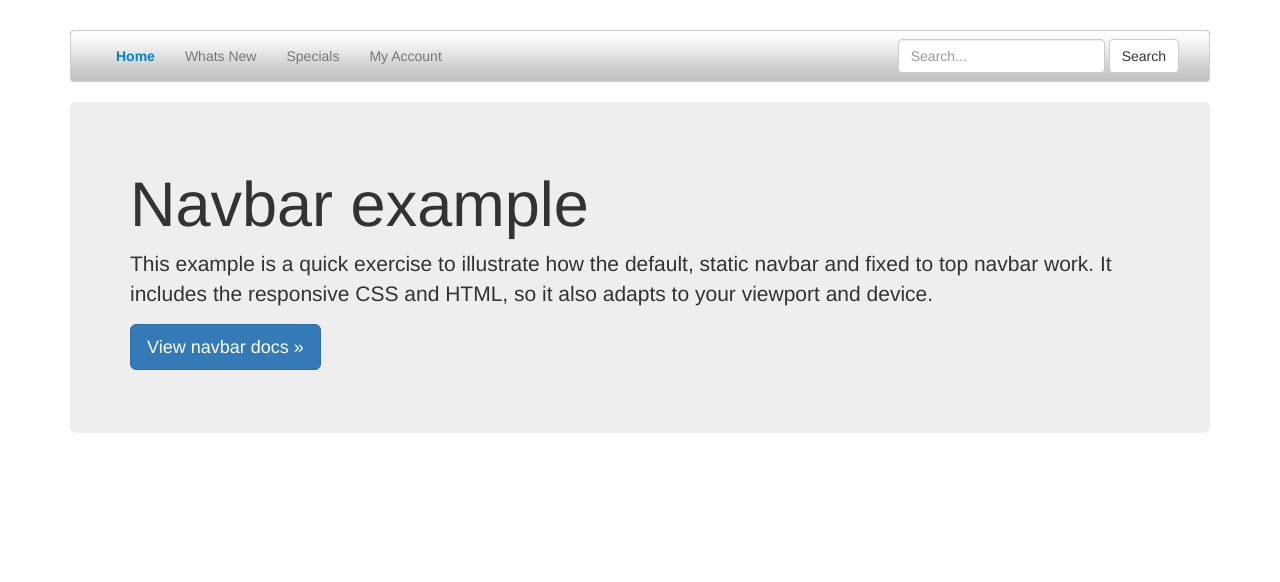
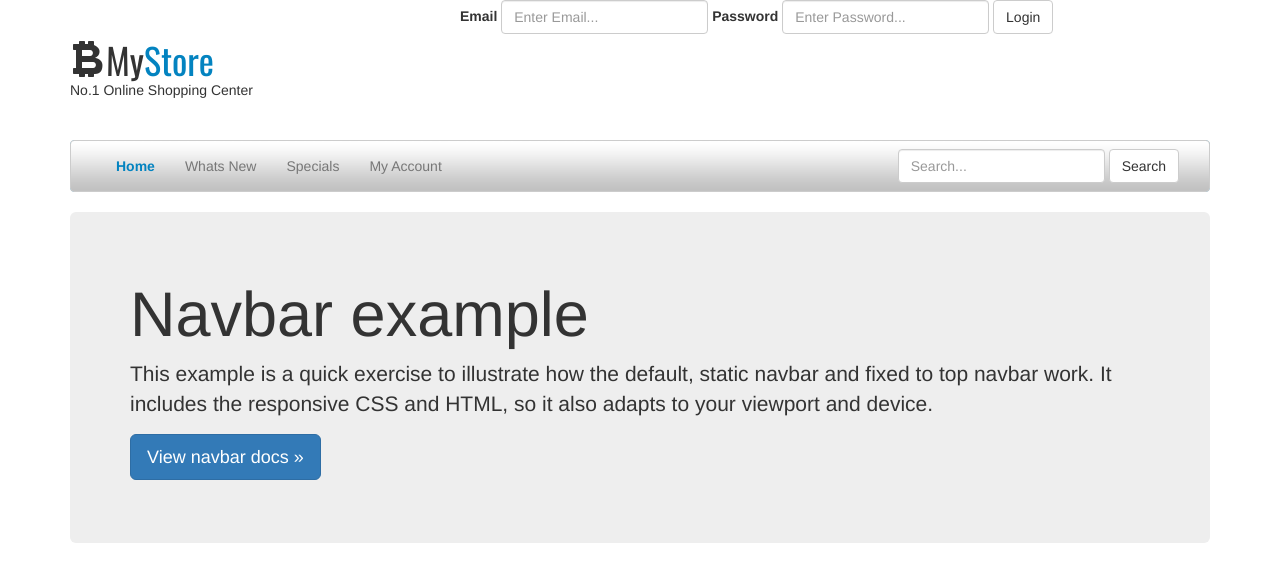
Before and after one commit to getwebem/Bootstrap-MyStore-B2C, a plain HTML site: page index.html in a window 1280 px wide. Drawn offline with nearby package versions, Linux system fonts and the light colour scheme.

Commit message:
logo and forms creations :blush::blush:

```diff
--- a/index.html
+++ b/index.html
@@ -12,17 +12,37 @@
 <link rel="stylesheet" href="https://maxcdn.bootstrapcdn.com/bootstrap/3.3.7/css/bootstrap.min.css" integrity="sha384-BVYiiSIFeK1dGmJRAkycuHAHRg32OmUcww7on3RYdg4Va+PmSTsz/K68vbdEjh4u" crossorigin="anonymous">
 
 <link rel="stylesheet" href="less/style.css">
+<link href="https://fonts.googleapis.com/css?family=Oswald" rel="stylesheet">
      <!-- HTML5 shim and Respond.js for IE8 support of HTML5 elements and media queries -->
     <!--[if lt IE 9]>
       <script src="https://oss.maxcdn.com/html5shiv/3.7.3/html5shiv.min.js"></script>
       <script src="https://oss.maxcdn.com/respond/1.4.2/respond.min.js"></script>
     <![endif]-->
   </head>
-
-
   <body>
 
     <div class="container">
+<header>
+    <div class="row">
+      <div class="col-md-4 col-sm-12">
+         <h1 class="logo"> <i class="glyphicon glyphicon-bitcoin"></i>My<span class="primary">Store</span></h1>
+         <p class="subtext">No.1 Online Shopping Center</p>
+      </div>
+      <div class="col-md-8 col-sm-12">
+    <form class="form-inline">
+    <div class="form-group">
+    <label>Email</label>
+    <input type="email" class="form-control" placeholder="Enter Email...">
+    </div>
+     <div class="form-group">
+    <label>Password</label>
+    <input type="password" class="form-control" placeholder="Enter Password...">
+    </div>
+    <button type="submit" class="btn btn-default">Login </button>
+    </form>
+      </div>
+    </div>
+</header>
 
       <!-- Static navbar -->
       <nav class="navbar navbar-default">
--- a/less/style.less
+++ b/less/style.less
@@ -13,3 +13,13 @@
     color: @primary !important;
     font-weight: bold;
 }
+
+.logo{
+    width: 100%;
+    margin: 40px 0 0 0;
+    font-family: 'Oswald', sans-serif;
+}
+
+.primary{
+    color: @primary;
+}
```
Also changed, not shown: less/style.css, 2 other files.
